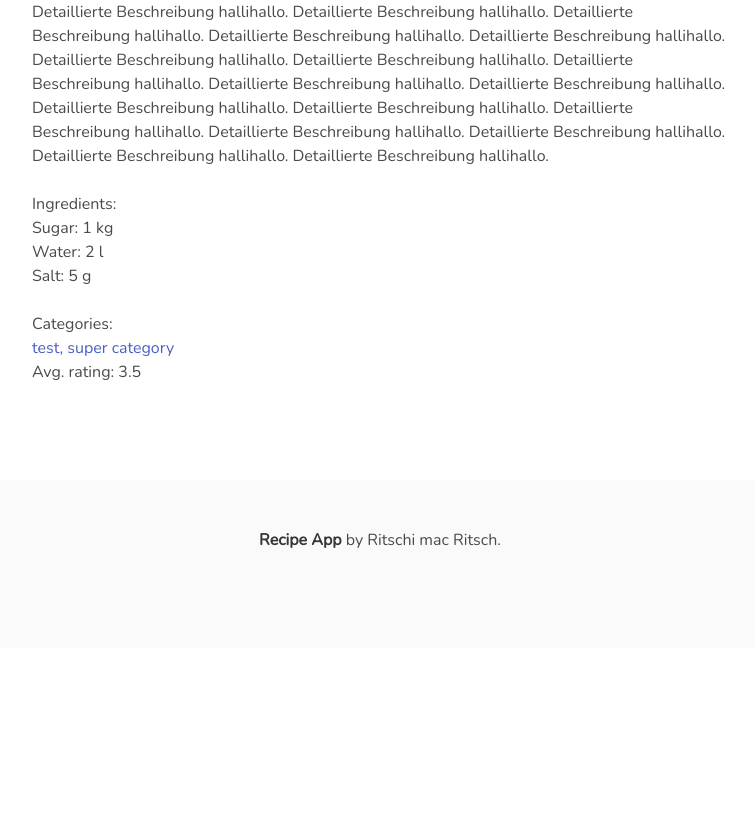
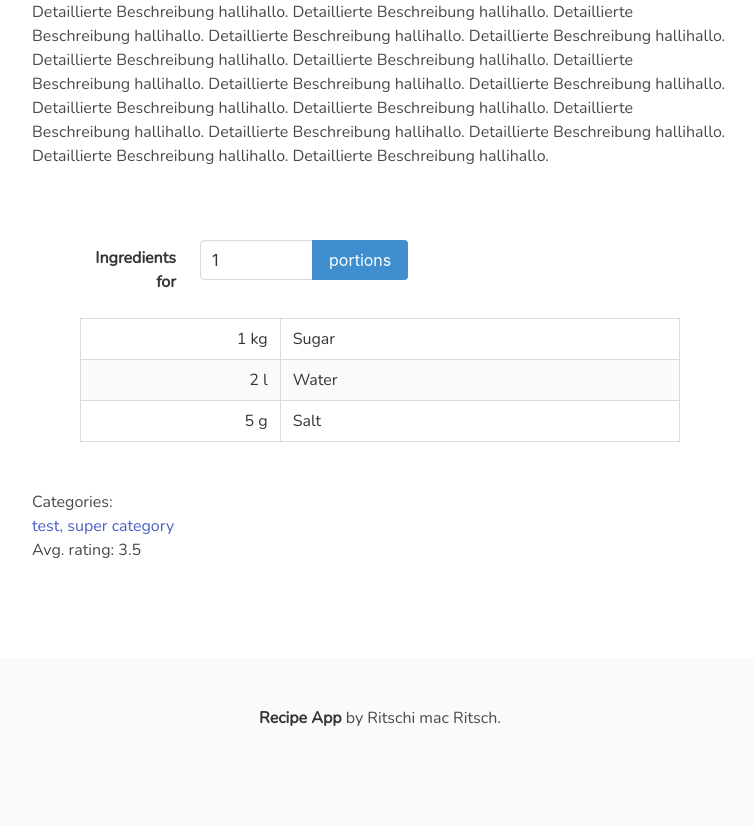
Before and after one commit to RichardStelzer/recipe_manager_web_app, a Django app: a page that uses recipe_manager_web_app/recipe/templates/recipe/detail.html in a window 1280 px wide. Shown: the part 440-1266 px from the top of the page, without its empty margins (260-1015 px from the left). Before the commit the page ends 988 px from the top, so only its background shows below. Run offline with Django 4.2, Linux system fonts and the light colour scheme; data comes from the database, SQL or seed files in the repository; both versions use the stored data as it was after the commit.

Commit message:
Added the portion calculation feature to the "detail" page.

```diff
--- a/recipe_manager_web_app/recipe/models.py
+++ b/recipe_manager_web_app/recipe/models.py
@@ -1,6 +1,7 @@
 from django.db import models
 from django.contrib.auth.models import User
 from django.db.models import Avg
+from django.core.validators import MinValueValidator
 
 
 class Category(models.Model):
@@ -30,6 +31,7 @@
     ingredients = models.ManyToManyField(Ingredient, through="IngredientQuantity", related_name='ingredients')
     created_at = models.DateTimeField(auto_now_add=True)
     categories = models.ManyToManyField(Category, related_name="categories")
+    base_portions = models.PositiveIntegerField(default=1, validators=[MinValueValidator(1)])
 
     def average_rating(self):
         print("--------------->", Rating.objects.filter(recipe=self))
--- a/recipe_manager_web_app/recipe/templates/recipe/detail.html
+++ b/recipe_manager_web_app/recipe/templates/recipe/detail.html
@@ -14,10 +14,64 @@
                             Created: <strong>{{ recipe.created_at|date:"d M Y H:i" }}</strong><br><br> <!-- |timesince-->
                             Description: <br>{{ recipe.brief_description }}<br><br>
                             Instruction: <br>{{ recipe.full_description }}<br><br>
-                            Ingredients: <br>
-                            {% for ele in recipe.ingredientquantity_set.all %}
-                                {{ ele.ingredient.name }}: {{ ele.quantity }} {{ ele.unit }} <br>
-                            {% endfor %}<br>
+
+                            <section class="section">
+                                <form method="get" action="{% url 'recipe_detail' recipe.slug %}">
+                                    <div class="field is-horizontal">
+                                        <div class="field-label is-normal">
+                                            <label class="label">Ingredients for</label>
+                                        </div>
+                                        <div class="field-body">
+                                            <div class="field">
+                                                <div class="field has-addons">
+                                                    <div class="control">
+                                                        <input class="input" name="portions" type="number" value="{{ portions }}" min="1" max="500" >
+                                                    </div>
+                                                    <div class="control">
+                                                        <button class="button is-info" type="submit">portions</button>
+                                                    </div>
+                                                    <!--<p class="control">
+                                                        <a class="button is-light">
+                                                            Reset
+                                                        </a>
+                                                    </p>-->
+                                                </div>
+                                            </div>
+                                        </div>
+                                    </div>
+                                </form>
+                                <br>
+                                <table style="width:100%" class="table is-bordered is-hoverable is-striped is-fullwidth">
+                                    <col style="width:33.33%">
+                                    <col style="width:66.67%">
+                                    <tbody>
+                                        {% if new_ingredient_quantities %}
+                                            {% for ele in new_ingredient_quantities %}
+                                                <tr>
+                                                    <td style="text-align:right">
+                                                        {{ ele.1 }} {{ ele.2 }}
+                                                    </td>
+                                                    <td>
+                                                        {{ ele.0 }}
+                                                    </td>
+                                                </tr>
+                                            {% endfor %}
+                                        {% else %}
+                                            {% for ele in recipe.ingredientquantity_set.all %}
+                                                <tr>
+                                                    <td style="text-align:right">
+                                                        {{ ele.quantity }} {{ ele.unit }}
+                                                    </td>
+                                                    <td>
+                                                        {{ ele.ingredient.name }}
+                                                    </td>
+                                                </tr>
+                                            {% endfor %}
+                                        {% endif %}
+                                    </tbody>
+                                </table>
+                            </section>
+
                             Categories: <br>
                             {% for ele in recipe.categories.all %}
                                 <a href="{% url 'recipe_category' ele.slug %}">{{ ele.name }}{% if forloop.first and not forloop.revcounter0 < 1 %},{% endif %}</a>
--- a/recipe_manager_web_app/recipe/views.py
+++ b/recipe_manager_web_app/recipe/views.py
@@ -8,19 +8,47 @@
 def detail(request, slug):
     recipe = get_object_or_404(Recipe, slug=slug)
 
+    # Update ingredient portions
+    new_ingredient_quantities = []
+    if request.method == "GET":
+        portions = request.GET.get("portions")
+        print("Request.GET content of input field ----->", portions)
+        if portions is not None:
+            for ingredient in recipe.ingredientquantity_set.all():
+
+                multiplier = int(portions) / recipe.base_portions
+                ingredient.quantity *= multiplier
+                new_ingredient_quantities.append((ingredient.ingredient.name,
+                                                  ingredient.quantity,
+                                                  ingredient.unit.name))
+
+                print("unit: ", ingredient.unit.name)
+                print("quantity: ", ingredient.quantity, ", ingredient: ", ingredient.ingredient.name)
+                print("base_portions: ", recipe.base_portions, ", portions: ", portions)
+                print("multiplier: ", multiplier)
+        else:
+            portions = recipe.base_portions
+
+    print("new_ingredient_quantities: ", new_ingredient_quantities)
+    print(type(recipe.ingredientquantity_set.all()[0].quantity))
+    print(recipe.ingredientquantity_set.all()[0].quantity)
+
     print("------> Title: " + recipe.title)
     # print("------> Functions: ", dir(recipe))
     print("------> 'recipe.ingredientquantity_set.all()' ---> ", recipe.ingredientquantity_set.all())
     print("------> 'recipe.ingredientquantity_set.all()[0]' ---> ", recipe.ingredientquantity_set.all()[0])
     print("------> 'recipe.ingredientquantity_set.all()[0].quantity' ---> ", recipe.ingredientquantity_set.all()[0].quantity)
     print("------> 'recipe.ingredientquantity_set.all()[0].unit' ---> ", recipe.ingredientquantity_set.all()[0].unit)
-    print(recipe.ingredients.all())
-    print("------> 'recipe.category_set.all()", recipe.categories.all())
+    print("------> 'recipe.ingredients.all()' ---> ", recipe.ingredients.all())
+    print("------> 'recipe.category_set.all()' ---> ", recipe.categories.all())
 
     # print(recipe.ingredients.all())
     # print(recipe.ingredients.all()[1].name)
+    print(portions)
 
-    return render(request, "recipe/detail.html", {"recipe": recipe})
+    return render(request, "recipe/detail.html", {"recipe": recipe,
+                                                  "new_ingredient_quantities": new_ingredient_quantities,
+                                                  "portions": portions})
 
 
 def category(request, slug):
```
Also changed, not shown: recipe_manager_web_app/db.sqlite3.
